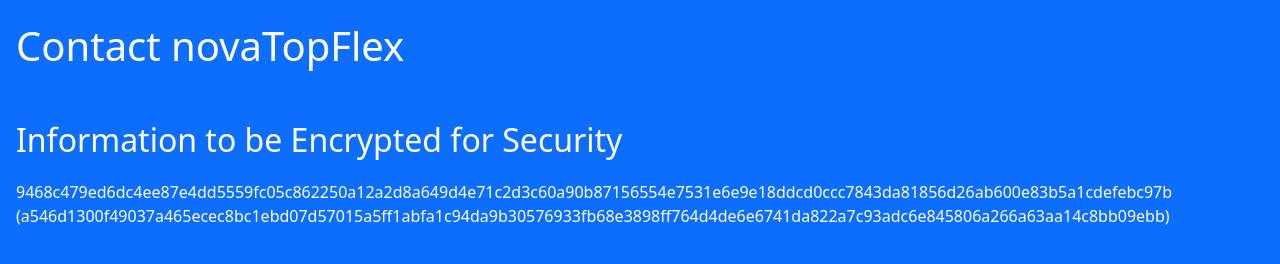
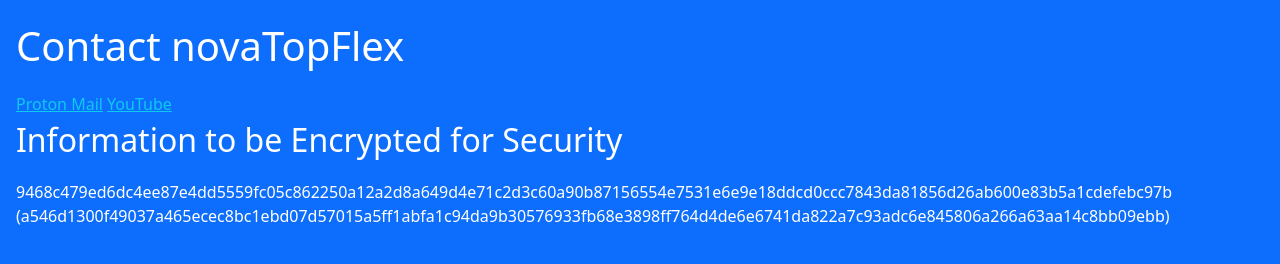
Before and after one commit to novaTopFlex/novatopflex.github.io, a plain HTML site: page contact.html in a window 1280 px wide. Drawn offline with nearby package versions, Linux system fonts and the light colour scheme.

Commit message:
Update contact.html

```diff
--- a/contact.html
+++ b/contact.html
@@ -8,8 +8,8 @@
 </head>
 <body class="text-bg-primary p-3">
   <p class="fs-1 text-start">Contact novaTopFlex</p>
-  <a href="mailto:andrewkaymars@proton.me" class="text-primary">Proton Mail</a>
-  <a href="https://youtube.com/@novaTopFlex" class="text-primary">YouTube</a>
+  <a href="mailto:andrewkaymars@proton.me" class="link-info">Proton Mail</a>
+  <a href="https://youtube.com/@novaTopFlex" class="link-info">YouTube</a>
   <p class="fs-2 text-start">Information to be Encrypted for Security</p>
   <p>9468c479ed6dc4ee87e4dd5559fc05c862250a12a2d8a649d4e71c2d3c60a90b87156554e7531e6e9e18ddcd0ccc7843da81856d26ab600e83b5a1cdefebc97b (a546d1300f49037a465ecec8bc1ebd07d57015a5ff1abfa1c94da9b30576933fb68e3898ff764d4de6e6741da822a7c93adc6e845806a266a63aa14c8bb09ebb)</p>
 </body>
```
